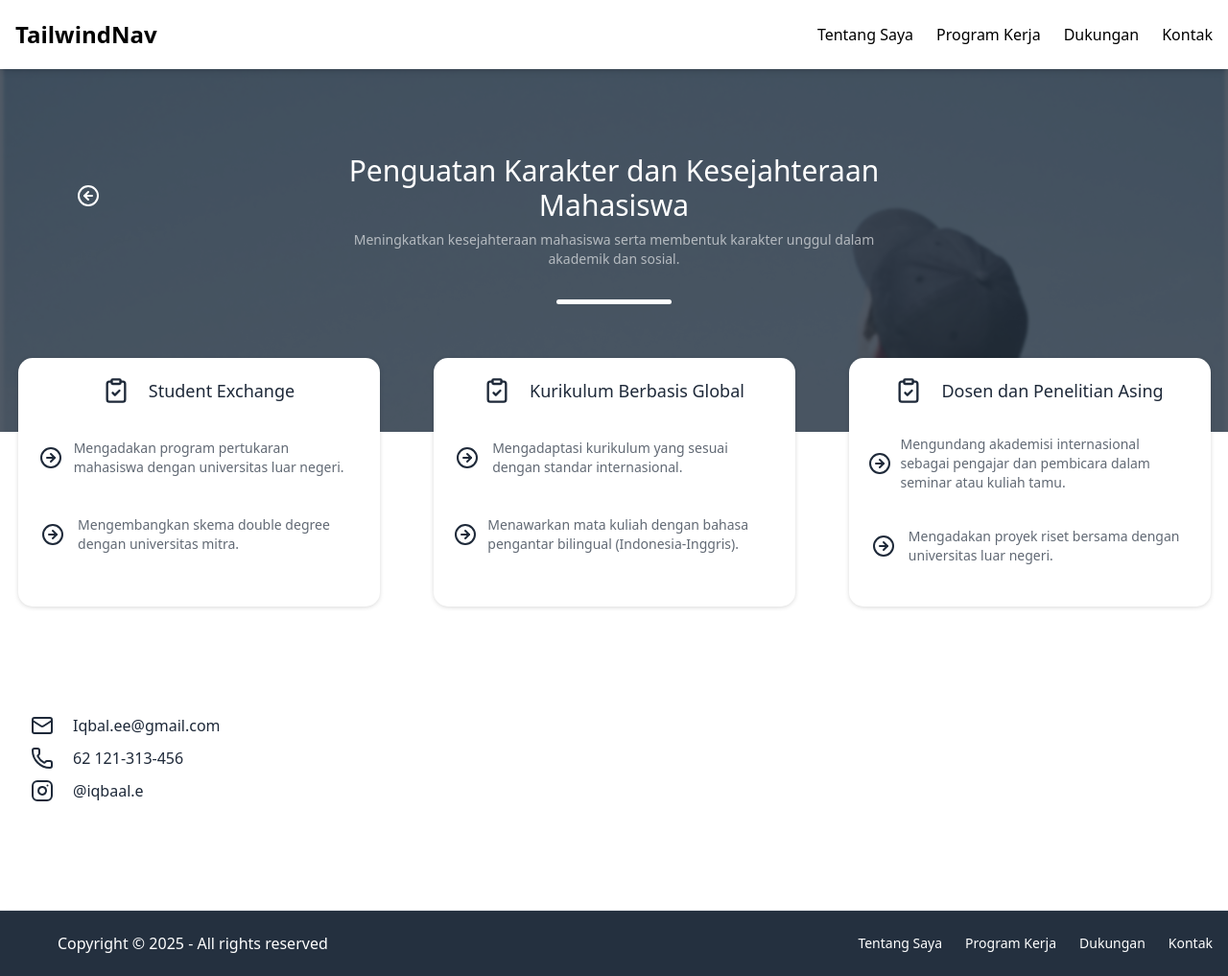
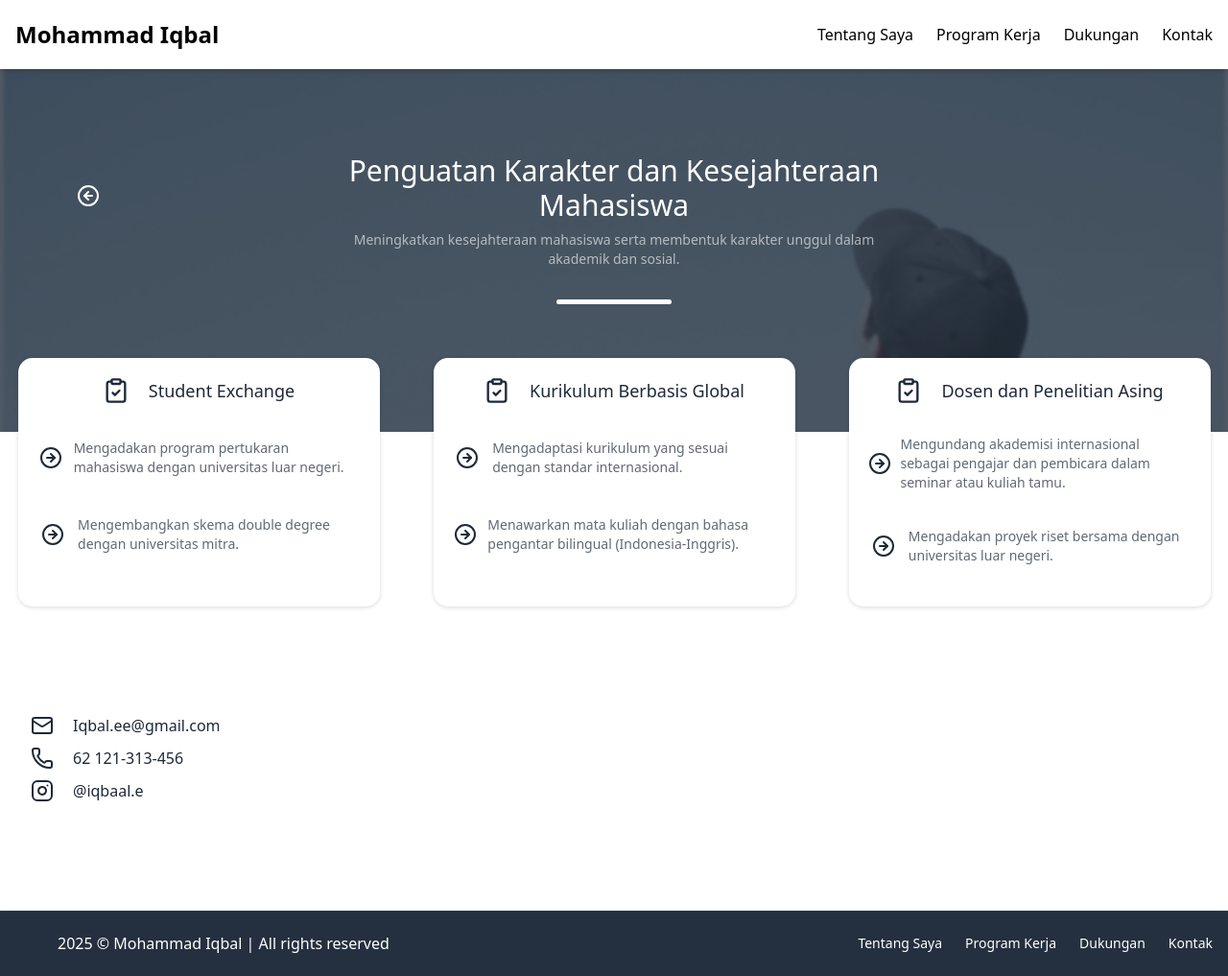
Before and after one commit to Yoga838/project_ub, a React (Vite) app: page /penguatan in a window 1280 px wide. Shown: the whole page at 96% size. Built offline with nearby package versions, Linux system fonts and the light colour scheme.

Commit message:
fix: all page

```diff
--- a/src/component/landing/footer.jsx
+++ b/src/component/landing/footer.jsx
@@ -16,7 +16,7 @@ const Footer = () => {
         >
           <path d="M22.672 15.226...z" />
         </svg>
-        <p>Copyright © {new Date().getFullYear()} - All rights reserved</p>
+        <p>{new Date().getFullYear()} © Mohammad Iqbal | All rights reserved</p>
       </aside>
 
       {/* Menu navigasi */}
--- a/src/component/landing/navbar.jsx
+++ b/src/component/landing/navbar.jsx
@@ -7,7 +7,7 @@ const Navbar = () => {
   return (
     <nav className="fixed top-0 left-0 right-0 z-50 bg-white shadow-md">
       <div className="container flex items-center justify-between px-4 py-4 mx-auto">
-        <span className="text-2xl font-bold text-black">TailwindNav</span>
+        <span className="text-2xl font-bold text-black">Mohammad Iqbal</span>
 
         {/* Hamburger icon */}
         <div className="md:hidden">
--- a/src/pages/about/pendidikan/index.jsx
+++ b/src/pages/about/pendidikan/index.jsx
@@ -33,7 +33,7 @@ export default function Pendidikan() {
             penelitian serta kontribusi akademik yang berdampak luas bagi
             masyarakat dan pemerintah.
           </p>
-          <button className="border-white border-2 text-white px-6 sm:px-10 py-2 rounded-2xl font-semibold shadow">
+          <button className="w-[200px] px-6 py-2 text-white bg-transparent rounded-[15px] border border-white hover:bg-white hover:text-black transition">
             Kontak
           </button>
         </div>
--- a/src/pages/index.jsx
+++ b/src/pages/index.jsx
@@ -56,12 +56,16 @@ export default function Test() {
                     </p>
                   </div>
                   <div className="mt-6 flex flex-col md:flex-row gap-4 md:justify-start justify-center">
+                    <a href="#programkerja">
                       <button className="bg-gray-900 text-white px-6 py-2 rounded-lg font-medium hover:bg-gray-800 transition">
                         Program Kerja
                       </button>
+                    </a>
+                    <a href="#kontak">
                       <button className="border border-gray-400 text-gray-700 px-6 py-2 rounded-lg font-medium hover:bg-gray-100 transition">
                         Kontak
                       </button>
+                    </a>
                   </div>
                 </div>
               </div>
```
Lines whose indentation alone changed are shown as unchanged.
